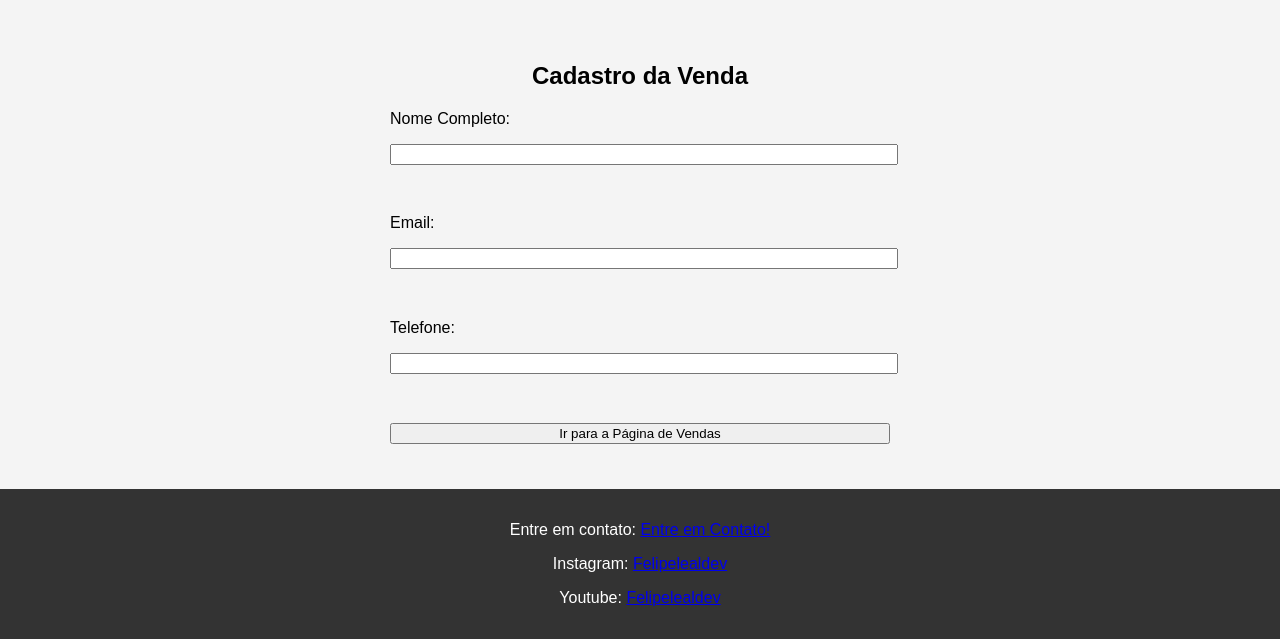
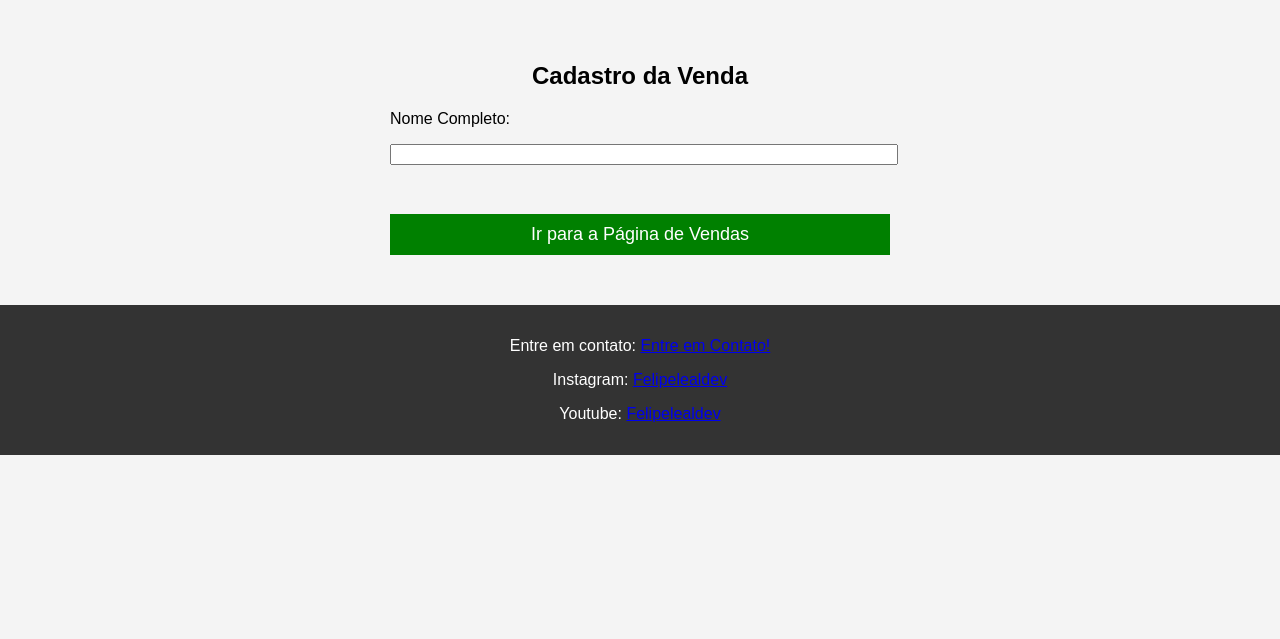
Before and after one commit to FelipeLealdevex/Sistema-Leal, a plain HTML site: page index.html in a window 1280 px wide. Shown: the part 947-1586 px from the top of the page. After the commit the page ends 1402 px from the top, so only its background shows below. Drawn offline with Linux system fonts and the light colour scheme.

Commit message:
Add files via upload

```diff
--- a/index.html
+++ b/index.html
@@ -29,7 +29,7 @@
     <section class="video-section">
         <h2>Vídeo de Demonstração do Sistema</h2>
         <video controls width="640" height="360">
-            <source src="2023-08-11 13-01-53.mkv" type="video/mp4">
+            <source src="2023-08-11 à(s) 16.27.45.mp4" type="video/mp4">
             Seu navegador não suporta a reprodução de vídeo.
         </video>
     </section>
@@ -40,12 +40,6 @@
         <form action="https://chk.eduzz.com/2004377"> <!-- Substitua pelo link da sua página de vendas -->
             <label for="nome">Nome Completo:</label>
             <input type="text" id="nome" name="nome" required><br><br>
-
-            <label for="email">Email:</label>
-            <input type="email" id="email" name="email" required><br><br>
-
-            <label for="telefone">Telefone:</label>
-            <input type="tel" id="telefone" name="telefone" required><br><br>
 
             <button type="submit">Ir para a Página de Vendas</button>
         </form>
--- a/styles.css
+++ b/styles.css
@@ -83,3 +83,37 @@ footer {
     margin-bottom: 1em; /* Espaçamento entre os campos */
     width: 100%; /* Preenche a largura do formulário */
 }
+
+/* styles.css */
+
+/* ... (seus estilos existentes) ... */
+
+.captacao button {
+    display: block;
+    margin-bottom: 1em; /* Espaçamento entre os campos */
+    width: 100%; /* Preenche a largura do formulário */
+    background-color: green; /* Cor de fundo verde */
+    color: white; /* Cor do texto branca */
+    padding: 10px 20px; /* Espaçamento interno (cima/baixo, esquerda/direita) */
+    font-size: 18px; /* Tamanho da fonte */
+    border: none; /* Remove a borda */
+    cursor: pointer;
+    text-align: center;
+}
+
+/* styles.css */
+
+/* ... (seus estilos existentes) ... */
+
+/* Estilos para telas menores que 600px (celulares) */
+@media screen and (max-width: 600px) {
+    .intro {
+        font-size: 14px; /* Tamanho menor de fonte */
+    }
+
+    .captacao form {
+        width: 90%; /* Largura do formulário maior para dispositivos menores */
+    }
+
+    /* Mais ajustes de estilo conforme necessário */
+}
```
